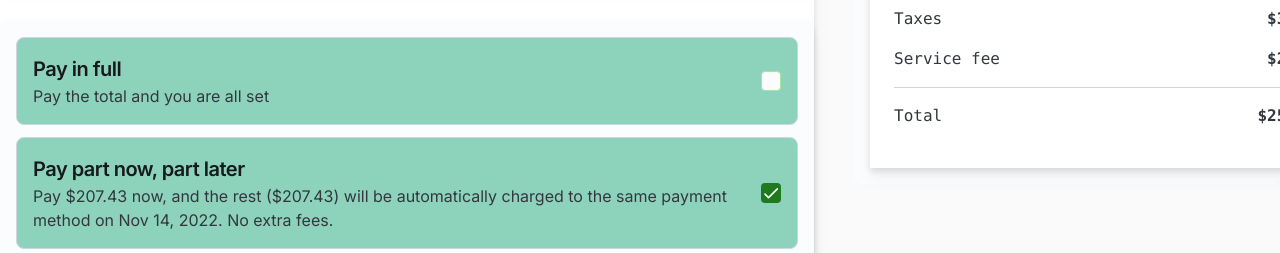
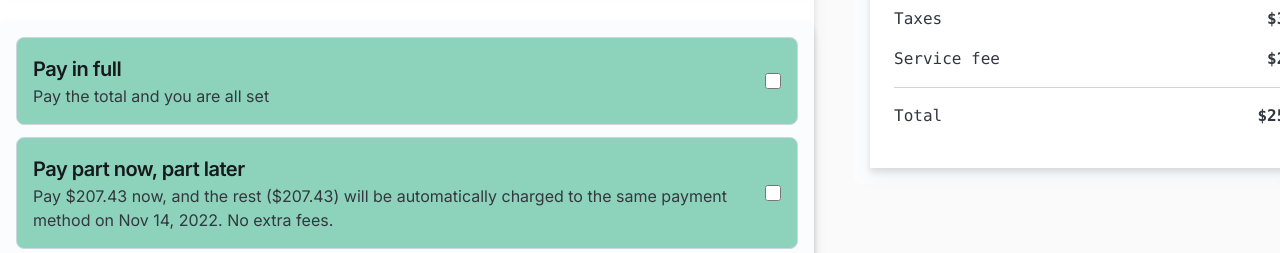
Before and after one commit to 23L-PM7/flight-order, a Next.js app: page /order in a window 1280 px wide. Shown: the part 527-780 px from the top of the page. Built offline with nearby package versions, Linux system fonts and the light colour scheme.

Commit message:
carddata to zustand

```diff
--- a/src/app/api/order/route.ts
+++ b/src/app/api/order/route.ts
@@ -12,11 +12,16 @@ export async function GET(request: Request) {
 }
 
 export async function POST(request: Request) {
+  const body = await request.json();
+  const { cvc, nameOnCard, date, cardNumber, region, flight } = body;
   try {
     const data = await dbRequest("order", "insertOne", {
       document: {
-        name: "test1",
-        description: "test",
+        cvc: cvc,
+        nameOnCard: nameOnCard,
+        date: date,
+        cardNumber: cardNumber,
+        region: region,
       },
     });
 
--- a/src/app/order/Utils.tsx
+++ b/src/app/order/Utils.tsx
@@ -1,6 +1,6 @@
 import { create } from "zustand";
 
-export const UseRegion = create((set) => ({
+export const useRegion = create((set) => ({
   region: null,
   setRegion: (newList: any) => set(() => ({ region: newList })),
 }));
@@ -9,3 +9,8 @@ export const useFlight = create((set) => ({
   flight: null,
   setFlight: (newList: any) => set(() => ({ flight: newList })),
 }));
+
+export const useCardData = create((set) => ({
+  cardData: null,
+  setCardData: (newList: any) => set(() => ({ cardData: newList })),
+}));
--- a/src/components/CardModal.tsx
+++ b/src/components/CardModal.tsx
@@ -9,7 +9,8 @@ import Sheet from "@mui/joy/Sheet";
 import { GoPlusCircle } from "react-icons/go";
 import { Checkbox, Input, Option, Select } from "@mui/joy";
 import SelectCountry from "./SelectCountry";
-import { UseRegion, useFlight } from "@/app/order/Utils";
+import { useRegion, useFlight, useCardData } from "@/app/order/Utils";
+import axios from "axios";
 
 export default function CardModal() {
   const [open, setOpen] = React.useState<boolean>(false);
@@ -17,10 +18,34 @@ export default function CardModal() {
   const [date, setDate] = React.useState();
   const [cvc, setCvc] = React.useState();
   const [nameOnCard, SetNameOnCard] = React.useState();
-  const { region }: any = UseRegion();
-  const { Flight }: any = useFlight();
-  console.log(cvc, nameOnCard, date, cardNumber, region, Flight);
+  const { region }: any = useRegion();
+  const { flight }: any = useFlight();
+  const { setCardData, cardData }: any = useCardData();
 
+  React.useEffect(() => {
+    console.log(cardData);
+  }, [cardData]);
+  function AddCard() {
+    setCardData({
+      cvc: cardNumber,
+      nameOnCard: cardNumber,
+      date: date,
+      cardNumber: cardNumber,
+      region: region,
+    });
+    // try {
+    //   axios.post("http://localhost:3000/api/order", {
+    //     cvc,
+    //     nameOnCard,
+    //     date,
+    //     cardNumber,
+    //     region,
+    //     flight,
+    //   });
+    // } catch (error) {
+    //   console.log(error);
+    // }
+  }
   return (
     <React.Fragment>
       <Button variant="plain" color="neutral" onClick={() => setOpen(true)}>
@@ -99,7 +124,7 @@ export default function CardModal() {
             />
             <Button
               className="w-full  bg-[#8DD3BB] text-black hover:bg-slate-200 hover:border-emerald-800 mb-5"
-              onClick={function () {}}
+              onClick={AddCard}
             >
               Add Card
             </Button>
--- a/src/components/FlightDetailsCard.tsx
+++ b/src/components/FlightDetailsCard.tsx
@@ -10,10 +10,10 @@ import { useFlight } from "@/app/order/Utils";
 import { useEffect } from "react";
 
 export function FlightDetailsCard({ Flight }: any) {
-  // const { setFlight }: any = useFlight();
-  // useEffect(() => {
-  //   setFlight(Flight);
-  // }, []);
+  const { setFlight }: any = useFlight();
+  useEffect(() => {
+    setFlight(Flight);
+  }, []);
   return (
     <Card
       variant="plain"
--- a/src/components/PayCard.tsx
+++ b/src/components/PayCard.tsx
@@ -3,18 +3,20 @@
 import { WidthNormal } from "@mui/icons-material";
 import { Checkbox, Stack, Typography } from "@mui/joy";
 import Card from "@mui/joy/Card";
-import React, { useState } from "react";
+import React, { useEffect, useState } from "react";
 
 export function PayCard() {
-  const [payFull, setPayFull] = React.useState(true);
-  const [payPart, setPayPart] = React.useState(false);
-  const handleChangePayFull = (event: React.ChangeEvent<HTMLInputElement>) => {
-    setPayFull(event.target.checked);
-    console.log(payFull);
+  const [payFull, setPayFull] = useState(false);
+  const [payPart, setPayPart] = useState(false);
+
+  const handlePayFullChange = () => {
+    setPayFull(true);
+    setPayPart(false);
   };
-  const handleChangePayPart = (event: React.ChangeEvent<HTMLInputElement>) => {
-    setPayPart(event.target.checked);
-    console.log(payPart);
+
+  const handlePayPartChange = () => {
+    setPayPart(true);
+    setPayFull(false);
   };
 
   return (
@@ -26,10 +28,11 @@ export function PayCard() {
             <Typography>Pay the total and you are all set</Typography>
           </div>
           <div className="flex items-center">
-            <Checkbox
-              color="success"
-              checked={payPart}
-              onChange={handleChangePayPart}
+            <input
+              className="size-4 rounded-sm"
+              type="checkbox"
+              checked={payFull}
+              onChange={handlePayFullChange}
             />
           </div>
         </div>
@@ -44,10 +47,11 @@ export function PayCard() {
             </Typography>
           </div>
           <div className="flex items-center">
-            <Checkbox
-              color="success"
-              checked={payFull}
-              onChange={handleChangePayFull}
+            <input
+              className="size-4 rounded-sm "
+              type="checkbox"
+              checked={payPart}
+              onChange={handlePayPartChange}
             />
           </div>
         </div>
--- a/src/components/SelectCountry.tsx
+++ b/src/components/SelectCountry.tsx
@@ -3,22 +3,22 @@ import Box from "@mui/material/Box";
 import TextField from "@mui/material/TextField";
 import Autocomplete from "@mui/material/Autocomplete";
 import { Fullscreen } from "@mui/icons-material";
-import { UseRegion } from "@/app/order/Utils";
+import { useRegion } from "@/app/order/Utils";
 
 export default function SelectCountry() {
-  //   const [region, setRegion] = React.useState<any>(undefined);
-  const { setRegion, region }: any = UseRegion();
-  console.log(region);
+  const { setRegion, region }: any = useRegion();
+
   return (
     <Autocomplete
+      value={region}
       id="country-select-demo"
       sx={{ width: "100%" }}
       options={countries}
       autoHighlight
       getOptionLabel={(option) => {
-        // setRegion(option);
         return option.label;
       }}
+      onChange={(e, newValue) => setRegion(newValue)}
       renderOption={(props, option) => {
         return (
           <Box
@@ -43,7 +43,7 @@ export default function SelectCountry() {
           label="Choose a country"
           inputProps={{
             ...params.inputProps,
-            autoComplete: "new-password", // disable autocomplete and autofill
+            autoComplete: "new-password",
           }}
         />
       )}
@@ -58,7 +58,6 @@ interface CountryType {
   suggested?: boolean;
 }
 
-// From https://bitbucket.org/atlassian/atlaskit-mk-2/raw/4ad0e56649c3e6c973e226b7efaeb28cb240ccb0/packages/core/select/src/data/countries.js
 const countries: readonly CountryType[] = [
   { code: "AD", label: "Andorra", phone: "376" },
   {
```
Also changed, not shown: 1 other file (tests, documents, lock files or other folders).
